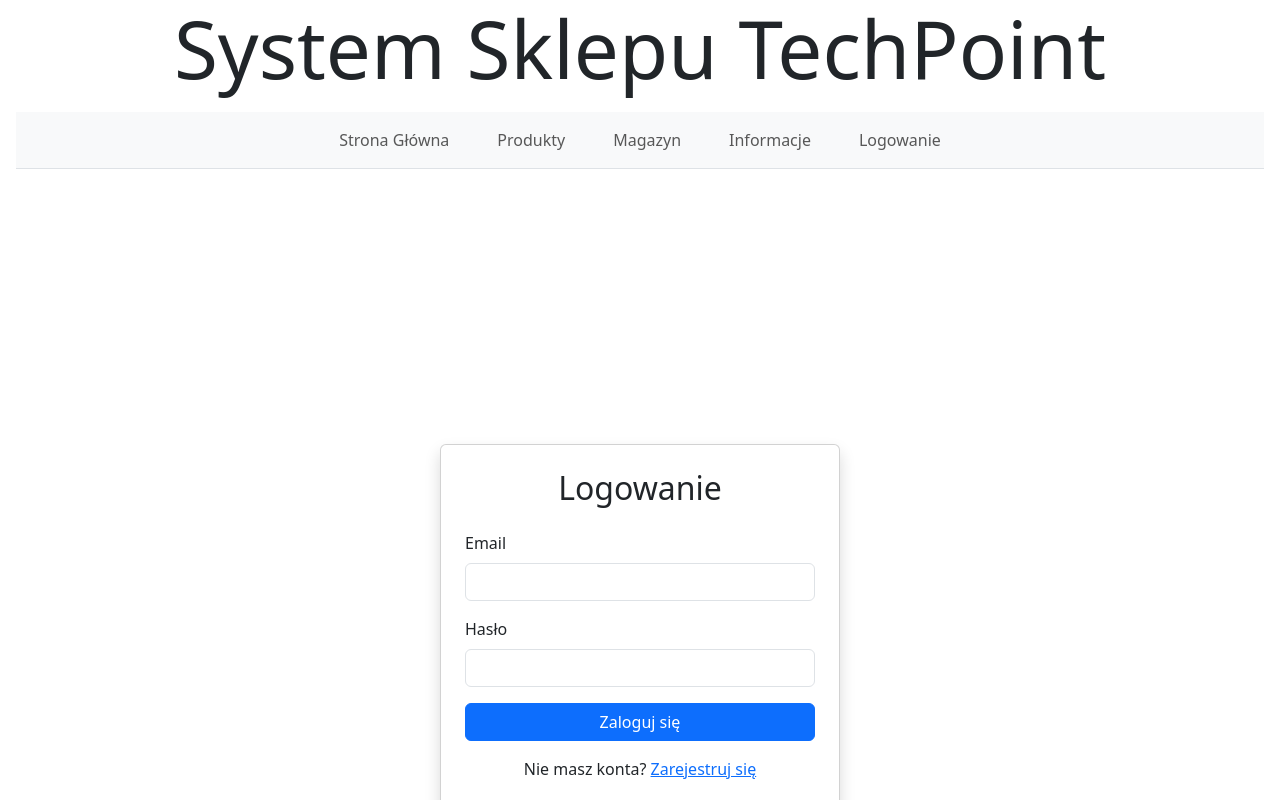
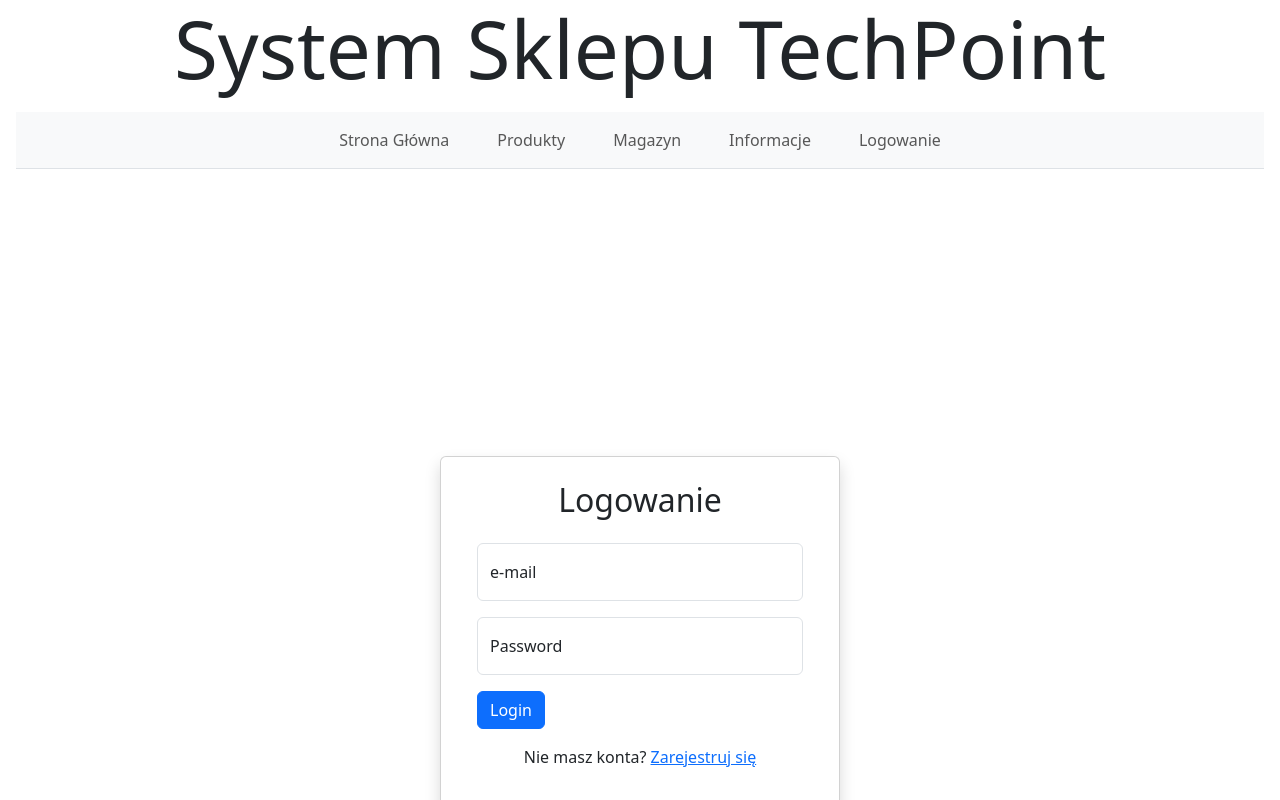
Before and after one commit to zwiadowca987/defensive_programming_project, a Next.js app in the folder frontend/: page /authentication/login in a window 1280 px wide. Built offline with nearby package versions, Linux system fonts and the light colour scheme.

Commit message:
axios formik and mobx

```diff
--- a/frontend/src/app/authentication/login/page.tsx
+++ b/frontend/src/app/authentication/login/page.tsx
@@ -2,6 +2,7 @@
 import React, {useState} from "react";
 import Link from "next/link";
 import axios from 'axios';
+import LoginForm from "@/app/components/loginForm";
 
 export default function Login() {
     const [email, setEmail] = useState('');
@@ -29,32 +30,7 @@ export default function Login() {
         <div className="container d-flex justify-content-center align-items-center vh-100">
             <div className="card p-4 shadow" style={{ width: "400px" }}>
                 <h2 className="text-center mb-4">Logowanie</h2>
-                <form onSubmit={handleSubmit}>
-                    <div className="mb-3">
-                        <label htmlFor="email" className="form-label">Email</label>
-                        <input
-                            type="email"
-                            className="form-control"
-                            id="email"
-                            value={email}
-                            onChange={(e) => setEmail(e.target.value)}
-                            required
-                        />
-                    </div>
-                    <div className="mb-3">
-                        <label htmlFor="password" className="form-label">Hasło</label>
-                        <input
-                            type="password"
-                            className="form-control"
-                            id="password"
-                            value={password}
-                            onChange={(e) => setPassword(e.target.value)}
-                            required
-                        />
-                    </div>
-                    {error && <div className="alert alert-danger" role="alert">{error}</div>}
-                    <button type="submit" className="btn btn-primary w-100">Zaloguj się</button>
-                </form>
+                <LoginForm/>
                 <div className="text-center mt-3">
                     <p>Nie masz konta? <Link href="/authentication/register">Zarejestruj się</Link></p>
                 </div>
--- /dev/null
+++ b/frontend/src/app/components/CustomTextInput.tsx
@@ -0,0 +1,21 @@
+import { useField } from "formik";
+import { FloatingLabel, Form } from "react-bootstrap";
+
+interface Props {
+    name:string
+    label:string
+    placeholder:string
+    type?:string
+}
+
+export default function CustomTextInput(props:Props){
+
+    const [field, meta] = useField(props.name)
+
+    return (
+        <FloatingLabel label={props.label} controlId="floatingInput" className="mb-3">
+            <Form.Control {...field} {...props}/>
+        </FloatingLabel>
+    )
+
+}
--- /dev/null
+++ b/frontend/src/app/components/loginForm.tsx
@@ -0,0 +1,29 @@
+import {observer} from "mobx-react-lite"
+import { useStore } from "../stores/stores"
+import { Field, Form, Formik } from "formik";
+import { Button, Container, Row } from "react-bootstrap";
+import CustomTextInput from "./CustomTextInput";
+
+export default observer (function LoginForm(){
+
+    const{userStore} = useStore();
+
+    return(
+
+        <Formik
+        initialValues={{email:'', password:'', error:null}}
+        onSubmit={(values, {setErrors}) => userStore.login(values).catch(error => setErrors({error:"wrong password or e-mail"}))}>
+            {({handleSubmit, isSubmitting, errors})=>(
+                <Form onSubmit={handleSubmit}>
+                    <Container>
+                        <CustomTextInput type="email" name="email" label="e-mail" placeholder="mail"/>
+                        <CustomTextInput type="password" name="password" label="Password" placeholder="pass"/>
+                        <Button type="submit" disabled={isSubmitting}>Login</Button>
+                    </Container>
+                </Form>
+            )}
+        </Formik>
+
+    )
+
+})
--- /dev/null
+++ b/frontend/src/app/models/User.ts
@@ -0,0 +1,10 @@
+export interface User {
+    userName: string;
+}
+
+export interface UserFormVal {
+
+    email: string;
+    password: string;
+
+}
--- /dev/null
+++ b/frontend/src/app/stores/UserStore.ts
@@ -0,0 +1,45 @@
+import { makeAutoObservable, runInAction } from "mobx";
+import { User, UserFormVal } from "../models/User";
+import httpAgent from "../utils/httpAgent";
+import { redirect } from "next/navigation";
+
+export default class UserStore {
+
+    user:User | null = null;
+
+
+    constructor() {
+
+        makeAutoObservable(this);
+
+    }
+
+
+    login = async (creds:UserFormVal) => {
+
+        try{
+            const user = await httpAgent.Account.login(creds);
+
+            runInAction(() => this.user = user);
+            console.log(user);
+            redirect('/products');
+
+        } catch(err){throw err}
+    }
+
+    register = async (creds:UserFormVal) => {
+
+        try{
+            const user = await httpAgent.Account.register(creds);
+
+            runInAction(() => this.user =user);
+            console.log(user);
+            redirect('product')
+
+        } catch(err){throw err}
+
+    }
+
+    logout = () => this.user = null;
+
+}
--- /dev/null
+++ b/frontend/src/app/stores/stores.ts
@@ -0,0 +1,22 @@
+import { createContext, useContext } from "react"
+import UserStore from "./UserStore";
+
+export interface Store {
+
+    userStore:UserStore
+
+}
+
+export const store:Store = {
+
+    userStore:new UserStore()
+
+}
+
+export const StoreContext = createContext(store);
+
+export function useStore() {
+
+    return useContext(StoreContext);
+
+}
--- /dev/null
+++ b/frontend/src/app/utils/httpAgent.ts
@@ -0,0 +1,29 @@
+import axios, { AxiosResponse } from "axios";
+import { User, UserFormVal } from "../models/User";
+
+axios.defaults.baseURL = 'http://localhost:8080/api'
+
+const responseBody = <T> (response : AxiosResponse) => response.data;
+
+const requests = {
+    get: <T> (url:string) => axios.get(url).then(responseBody),
+    post: <T> (url:string, body: {}) => axios.post(url, body).then(responseBody),
+    put: <T> (url:string, body: {}) => axios.put(url,body).then(responseBody),
+    del: <T> (url:string) => axios.delete(url).then(responseBody),
+}
+
+const Account = {
+
+    current: () => requests.get<User>('/users'),
+    login: (user: UserFormVal) => requests.post<User>('/users/login', user),
+    register: (user: UserFormVal) => requests.post<User>('/users/register', user)
+
+}
+
+const httpAgent = {
+
+    Account
+
+}
+
+export default httpAgent;
```
Also changed, not shown: frontend/package.json (+6 -2 lines), frontend/src/app/components/registerForm.tsx (added, +37 -0 lines), 1 other file (tests, documents, lock files or other folders).
